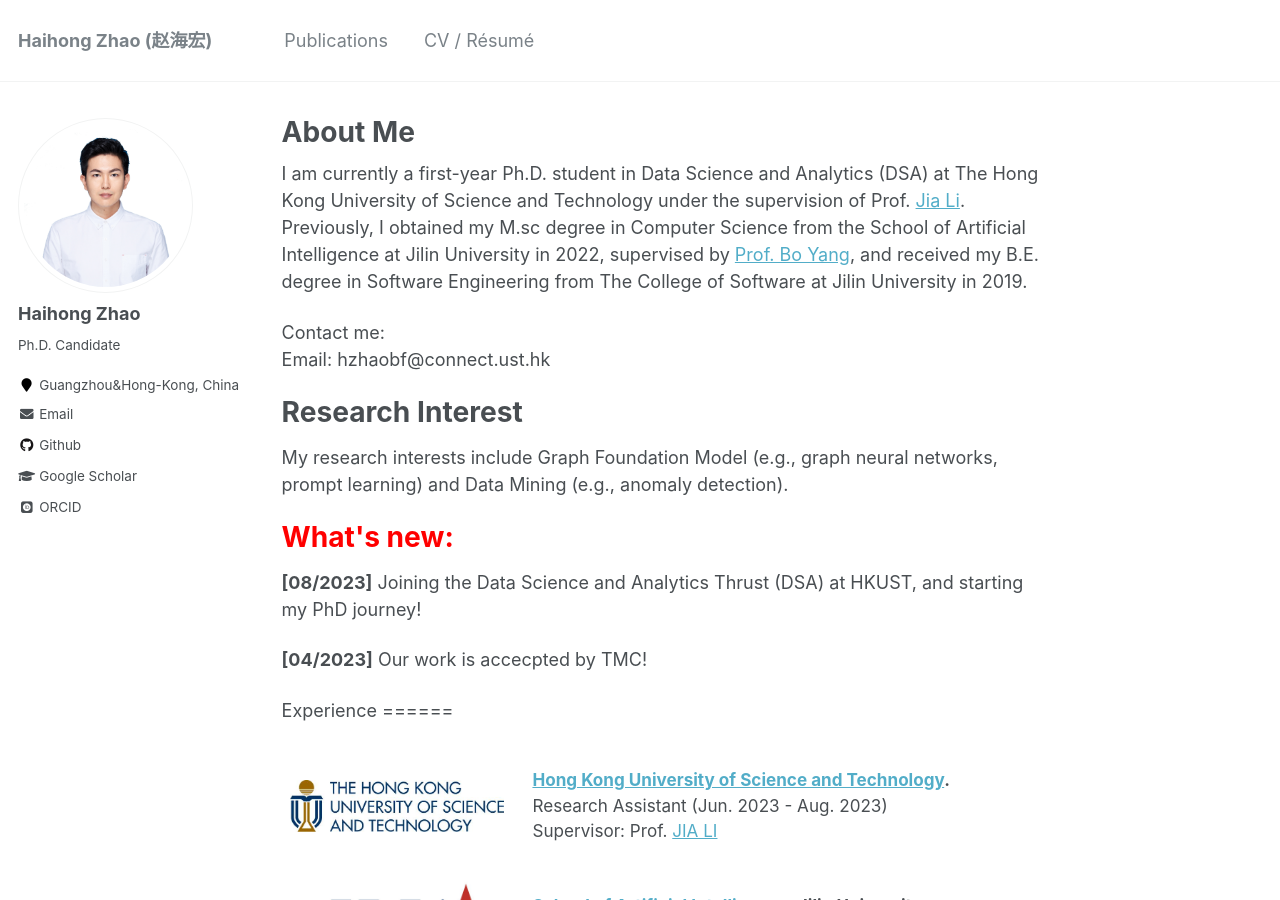
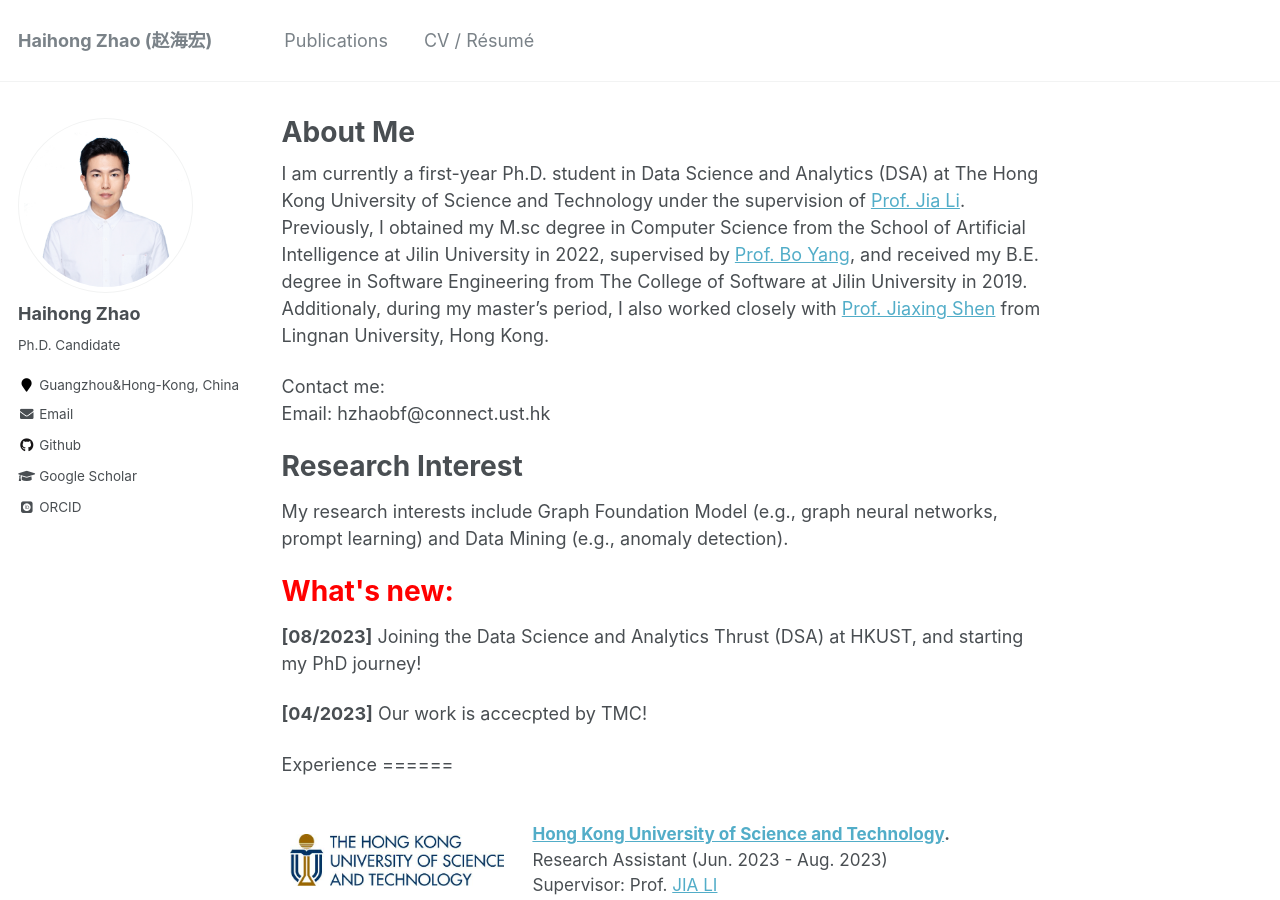
Before and after one commit to cshhzhao/cshhzhao.github.io, a Jekyll site: the page built from _pages/about.md, in a window 1280 px wide and 900 px high. Built offline with Jekyll 4.4.1, drawn with Linux system fonts in a browser that asks for light colours; some web fonts are replaced.

Commit message:
update personal info

```diff
--- a/_pages/about.md
+++ b/_pages/about.md
@@ -9,10 +9,11 @@ redirect_from:
 ---
 
 I am currently a first-year Ph.D. student in Data Science and Analytics (DSA) at The Hong Kong University of
-Science and Technology under the supervision of Prof. [Jia Li](https://sites.google.com/view/lijia). Previously, I
+Science and Technology under the supervision of [Prof. Jia Li](https://sites.google.com/view/lijia). Previously, I
 obtained my M.sc degree in Computer Science from the School of Artificial Intelligence at Jilin University in 2022,
 supervised by [Prof. Bo Yang](https://ccst.jlu.edu.cn/info/1026/18157.htm), and received my B.E. degree in Software
-Engineering from The College of Software at Jilin University in 2019.
+Engineering from The College of Software at Jilin University in 2019. Additionaly, during my master's period, I also
+worked closely with [Prof. Jiaxing Shen](https://shenjiaxing.github.io/) from Lingnan University, Hong Kong.
 
 Contact me:
 <br/>
```
